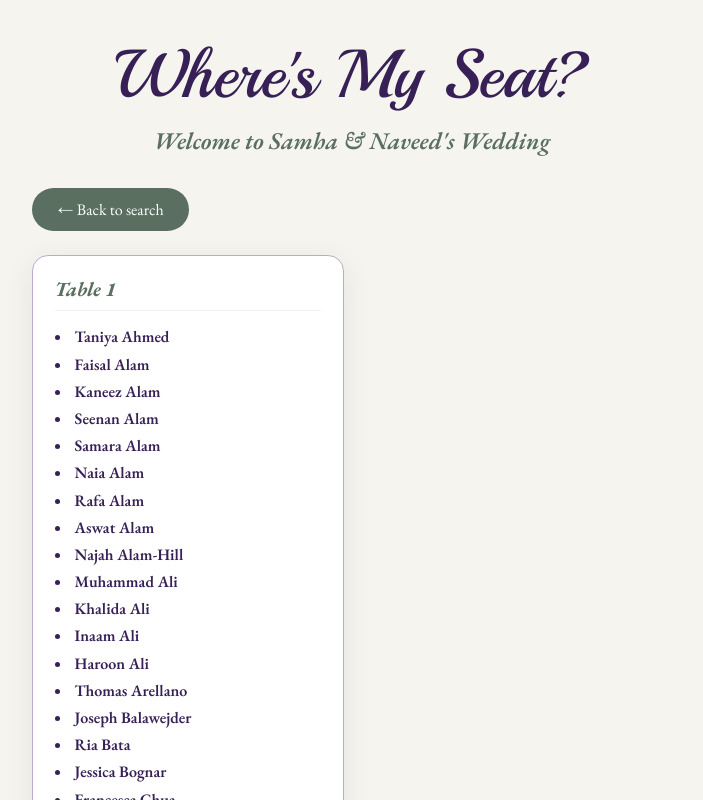
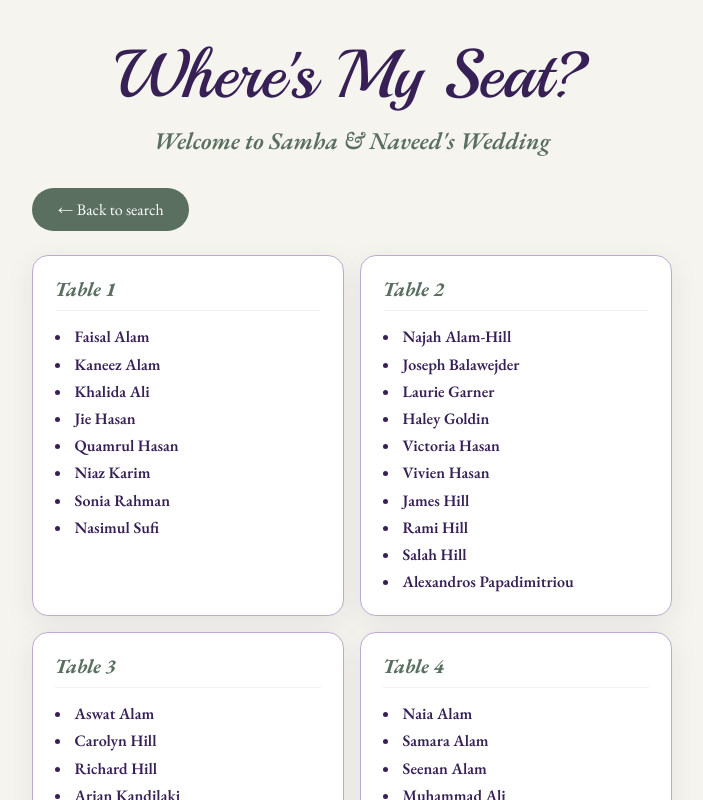
Before and after one commit to nhsufi/wheres-my-seat, a React (Vite) app: page / in a window 1280 px wide. Both pictures are taken after a click on the button "Show all tables". Shown: the top 800 px of the page, without its empty margins (288-991 px from the left). Built offline with nearby package versions, Linux system fonts and the light colour scheme.

Commit message:
Enhance guest sorting and update test cases
- Added a new guest, Zoe Smith, to the test data.
- Updated sorting logic to sort guests by last name and then by first name.
- Modified test case to reflect the new sorting criteria and updated expected names.

```diff
--- a/src/components/AllTables.tsx
+++ b/src/components/AllTables.tsx
@@ -22,7 +22,11 @@ export const AllTables = ({ onBack }: AllTablesProps) => {
       .sort((a, b) => a[0] - b[0])
       .map(([table, list]) => ({
         table,
-        guests: [...list].sort((a, b) => a.lastName.localeCompare(b.lastName)),
+        guests: [...list].sort(
+          (a, b) =>
+            a.lastName.localeCompare(b.lastName) ||
+            a.firstName.localeCompare(b.firstName),
+        ),
       }))
   }, [])
 
--- a/src/data/guests.json
+++ b/src/data/guests.json
@@ -3,7 +3,7 @@
     "firstName": "Cynthia",
     "lastName": "Wong",
     "aliases": [],
-    "table": 1
+    "table": 6
   },
   {
     "firstName": "Nasimul",
@@ -15,7 +15,7 @@
     "firstName": "Brian",
     "lastName": "Norman",
     "aliases": [],
-    "table": 1
+    "table": 8
   },
   {
     "firstName": "Sonia",
@@ -27,84 +27,86 @@
     "firstName": "Haley",
     "lastName": "Goldin",
     "aliases": [],
-    "table": 1
+    "table": 2
   },
   {
     "firstName": "Shayaan",
     "lastName": "Sufi",
     "aliases": [],
-    "table": 1
+    "table": 5
   },
   {
     "firstName": "Mehdi",
     "lastName": "Rian",
     "aliases": [],
-    "table": 1
+    "table": 6
   },
   {
     "firstName": "Brandon",
     "lastName": "Rahman",
     "aliases": [],
-    "table": 1
+    "table": 5
   },
   {
     "firstName": "Minalé",
     "lastName": "Nouri",
     "aliases": [],
-    "table": 1
+    "table": 6
   },
   {
     "firstName": "Alexa",
     "lastName": "Rahman",
     "aliases": [],
-    "table": 1
+    "table": 5
   },
   {
     "firstName": "Michalis",
     "lastName": "Papdimitriou",
     "aliases": [],
-    "table": 1
+    "table": 3
   },
   {
     "firstName": "Taniya",
     "lastName": "Ahmed",
     "aliases": [],
-    "table": 1
+    "table": 7
   },
   {
     "firstName": "Arian",
     "lastName": "Kandilaki",
     "aliases": [],
-    "table": 1
+    "table": 3
   },
   {
     "firstName": "Sofia",
     "lastName": "Papadimitriou",
     "aliases": [],
-    "table": 1
+    "table": 3
   },
   {
     "firstName": "Parker",
     "lastName": "Hoffman",
     "aliases": [],
-    "table": 1
+    "table": 9
   },
   {
     "firstName": "Sajeed",
     "lastName": "Islam",
     "aliases": [],
-    "table": 1
+    "table": 9
   },
   {
     "firstName": "Sebath",
     "lastName": "Islam",
     "aliases": [],
-    "table": 1
+    "table": 9
   },
   {
     "firstName": "Faisal",
     "lastName": "Alam",
-    "aliases": ["Khawja"],
+    "aliases": [
+      "Khawja"
+    ],
     "table": 1
   },
   {
@@ -117,7 +119,7 @@
     "firstName": "Seenan",
     "lastName": "Alam",
     "aliases": [],
-    "table": 1
+    "table": 4
   },
   {
     "firstName": "Quamrul",
@@ -129,7 +131,7 @@
     "firstName": "Sarah",
     "lastName": "Khokhar",
     "aliases": [],
-    "table": 1
+    "table": 4
   },
   {
     "firstName": "Jie",
@@ -141,223 +143,231 @@
     "firstName": "Samara",
     "lastName": "Alam",
     "aliases": [],
-    "table": 1
+    "table": 4
   },
   {
     "firstName": "Victoria",
     "lastName": "Hasan",
     "aliases": [],
-    "table": 1
+    "table": 2
   },
   {
     "firstName": "Naia",
     "lastName": "Alam",
     "aliases": [],
-    "table": 1
+    "table": 4
   },
   {
     "firstName": "Rafa",
     "lastName": "Alam",
     "aliases": [],
-    "table": 1
+    "table": 7
   },
   {
     "firstName": "Laurie",
     "lastName": "Garner",
     "aliases": [],
-    "table": 1
+    "table": 2
   },
   {
     "firstName": "Najah",
     "lastName": "Alam-Hill",
     "aliases": [],
-    "table": 1
+    "table": 2
   },
   {
     "firstName": "Vivien",
     "lastName": "Hasan",
     "aliases": [],
-    "table": 1
+    "table": 2
   },
   {
     "firstName": "James",
     "lastName": "Hill",
     "aliases": [],
-    "table": 1
+    "table": 2
   },
   {
     "firstName": "Rami",
     "lastName": "Hill",
     "aliases": [],
-    "table": 1
+    "table": 2
   },
   {
     "firstName": "Demi",
     "lastName": "Correia",
     "aliases": [],
-    "table": 1
+    "table": 8
   },
   {
     "firstName": "Zachary",
     "lastName": "Michael",
     "aliases": [],
-    "table": 1
+    "table": 8
   },
   {
     "firstName": "Salah",
     "lastName": "Hill",
     "aliases": [],
-    "table": 1
+    "table": 2
   },
   {
     "firstName": "Brandon",
     "lastName": "Ngai",
-    "aliases": ["Bing"],
-    "table": 1
+    "aliases": [
+      "Bing"
+    ],
+    "table": 6
   },
   {
     "firstName": "Faizah",
     "lastName": "Syeda",
     "aliases": [],
-    "table": 1
+    "table": 6
   },
   {
     "firstName": "Aswat",
     "lastName": "Alam",
     "aliases": [],
-    "table": 1
+    "table": 3
   },
   {
     "firstName": "Adrian",
     "lastName": "Mysliwiec",
     "aliases": [],
-    "table": 1
+    "table": 8
   },
   {
     "firstName": "Nicole",
     "lastName": "Dusome",
     "aliases": [],
-    "table": 1
+    "table": 8
   },
   {
     "firstName": "Michael",
     "lastName": "Nagorski",
     "aliases": [],
-    "table": 1
+    "table": 9
   },
   {
     "firstName": "Susan",
     "lastName": "Shirazee",
     "aliases": [],
-    "table": 1
+    "table": 4
   },
   {
     "firstName": "Aleah",
     "lastName": "Gri",
     "aliases": [],
-    "table": 1
+    "table": 9
   },
   {
     "firstName": "Maria",
     "lastName": "Garcia",
     "aliases": [],
-    "table": 1
+    "table": 9
   },
   {
     "firstName": "Marwan",
     "lastName": "El Khodary",
     "aliases": [],
-    "table": 1
+    "table": 5
   },
   {
     "firstName": "Muhammad",
     "lastName": "Ali",
-    "aliases": ["Mo"],
-    "table": 1
+    "aliases": [
+      "Mo"
+    ],
+    "table": 4
   },
   {
     "firstName": "Baher",
     "lastName": "Mansour",
     "aliases": [],
-    "table": 1
+    "table": 6
   },
   {
     "firstName": "Alison",
     "lastName": "Elliott",
     "aliases": [],
-    "table": 1
+    "table": 4
   },
   {
     "firstName": "Soham",
     "lastName": "Sen",
-    "aliases": ["Sham"],
-    "table": 1
+    "aliases": [
+      "Sham"
+    ],
+    "table": 4
   },
   {
     "firstName": "Kate",
     "lastName": "Maki",
     "aliases": [],
-    "table": 1
+    "table": 4
   },
   {
     "firstName": "Anarghya",
     "lastName": "Pai",
     "aliases": [],
-    "table": 1
+    "table": 5
   },
   {
     "firstName": "Joseph",
     "lastName": "Balawejder",
     "aliases": [],
-    "table": 1
+    "table": 2
   },
   {
     "firstName": "Sriram",
     "lastName": "Madhusudhan",
     "aliases": [],
-    "table": 1
+    "table": 7
   },
   {
     "firstName": "Leticia",
     "lastName": "Teodoro",
     "aliases": [],
-    "table": 1
+    "table": 4
   },
   {
     "firstName": "Thomas",
     "lastName": "Arellano",
     "aliases": [],
-    "table": 1
+    "table": 6
   },
   {
     "firstName": "Marco",
     "lastName": "Russo",
     "aliases": [],
-    "table": 1
+    "table": 5
   },
   {
     "firstName": "Ria",
     "lastName": "Bata",
-    "aliases": ["Maria"],
-    "table": 1
+    "aliases": [
+      "Maria"
+    ],
+    "table": 8
   },
   {
     "firstName": "Hanson",
     "lastName": "Ng",
     "aliases": [],
-    "table": 1
+    "table": 8
   },
   {
     "firstName": "Alexandros",
     "lastName": "Papadimitriou",
     "aliases": [],
-    "table": 1
+    "table": 2
   },
   {
     "firstName": "Katina",
     "lastName": "Papadimitriou",
     "aliases": [],
-    "table": 1
+    "table": 3
   },
   {
     "firstName": "Niaz",
@@ -369,126 +379,128 @@
     "firstName": "Mike",
     "lastName": "Kachinski",
     "aliases": [],
-    "table": 1
+    "table": 8
   },
   {
     "firstName": "Sean",
     "lastName": "Lee",
     "aliases": [],
-    "table": 1
+    "table": 6
   },
   {
     "firstName": "Khalida",
     "lastName": "Ali",
-    "aliases": ["KP"],
+    "aliases": [
+      "KP"
+    ],
     "table": 1
   },
   {
     "firstName": "Inaam",
     "lastName": "Ali",
     "aliases": [],
-    "table": 1
+    "table": 9
   },
   {
     "firstName": "Haroon",
     "lastName": "Ali",
     "aliases": [],
-    "table": 1
+    "table": 9
   },
   {
     "firstName": "Adil",
     "lastName": "Karim",
     "aliases": [],
-    "table": 1
+    "table": 7
   },
   {
     "firstName": "Amanda",
     "lastName": "Karim",
     "aliases": [],
-    "table": 1
+    "table": 7
   },
   {
     "firstName": "Mariam",
     "lastName": "Karim",
     "aliases": [],
-    "table": 1
+    "table": 7
   },
   {
     "firstName": "Talia",
     "lastName": "Watkins",
     "aliases": [],
-    "table": 1
+    "table": 7
   },
   {
     "firstName": "Richard",
     "lastName": "Hill",
     "aliases": [],
-    "table": 1
+    "table": 3
   },
   {
     "firstName": "Carolyn",
     "lastName": "Hill",
     "aliases": [],
-    "table": 1
+    "table": 3
   },
   {
     "firstName": "Jo Eun",
     "lastName": "Kim",
     "aliases": [],
-    "table": 1
+    "table": 7
   },
   {
     "firstName": "Sara",
     "lastName": "Shah",
     "aliases": [],
-    "table": 1
+    "table": 6
   },
   {
     "firstName": "Isabelle",
     "lastName": "Wei",
     "aliases": [],
-    "table": 1
+    "table": 6
   },
   {
     "firstName": "Smita",
     "lastName": "Luthra",
     "aliases": [],
-    "table": 1
+    "table": 3
   },
   {
     "firstName": "Francesca",
     "lastName": "Chua",
     "aliases": [],
-    "table": 1
+    "table": 7
   },
   {
     "firstName": "Dane",
     "lastName": "Nespoli",
     "aliases": [],
-    "table": 1
+    "table": 8
   },
   {
     "firstName": "Jessica",
     "lastName": "Bognar",
     "aliases": [],
-    "table": 1
+    "table": 8
   },
   {
     "firstName": "Erin",
     "lastName": "Toksoy",
     "aliases": [],
-    "table": 1
+    "table": 9
   },
   {
     "firstName": "Lauren",
     "lastName": "Eede",
     "aliases": [],
-    "table": 1
+    "table": 7
   },
   {
     "firstName": "Yade",
     "lastName": "Sine Cosgun",
     "aliases": [],
-    "table": 1
+    "table": 9
   }
 ]
```
Also changed, not shown: 1 other file (tests, documents, lock files or other folders).
